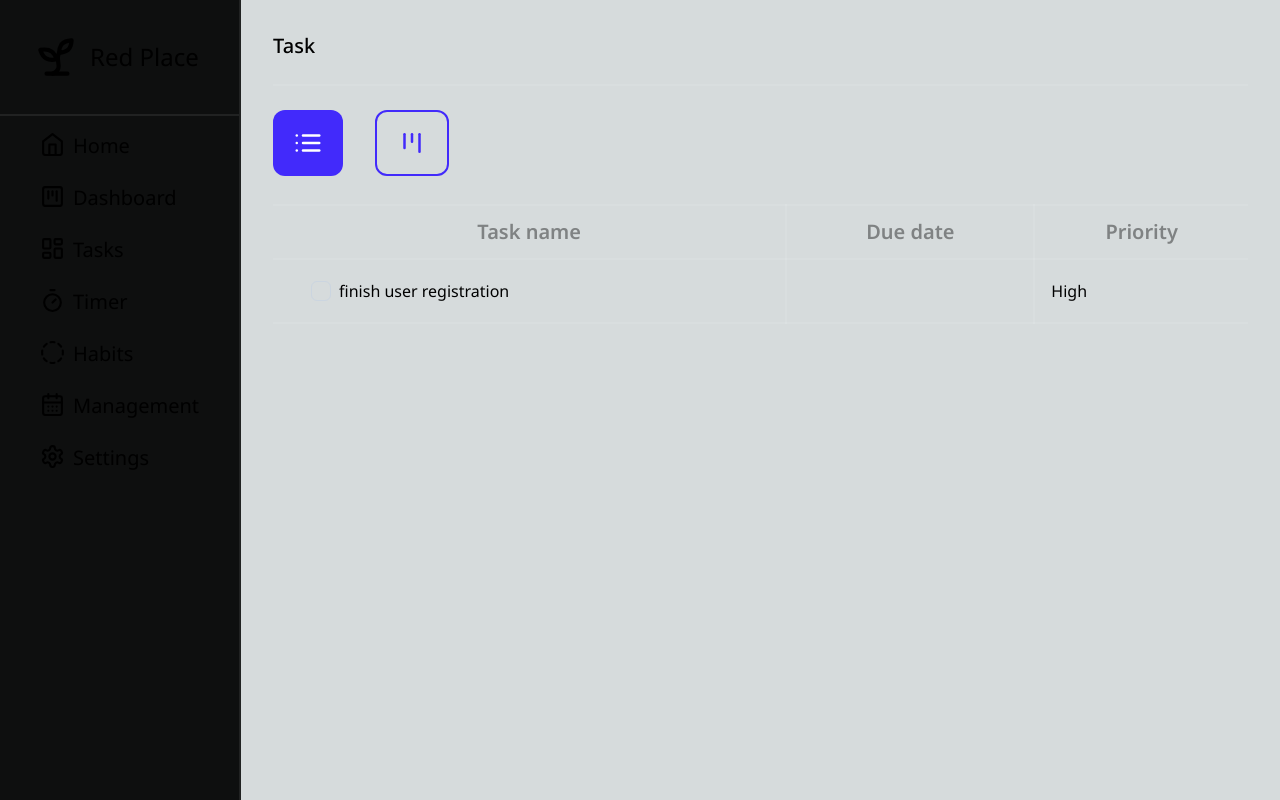
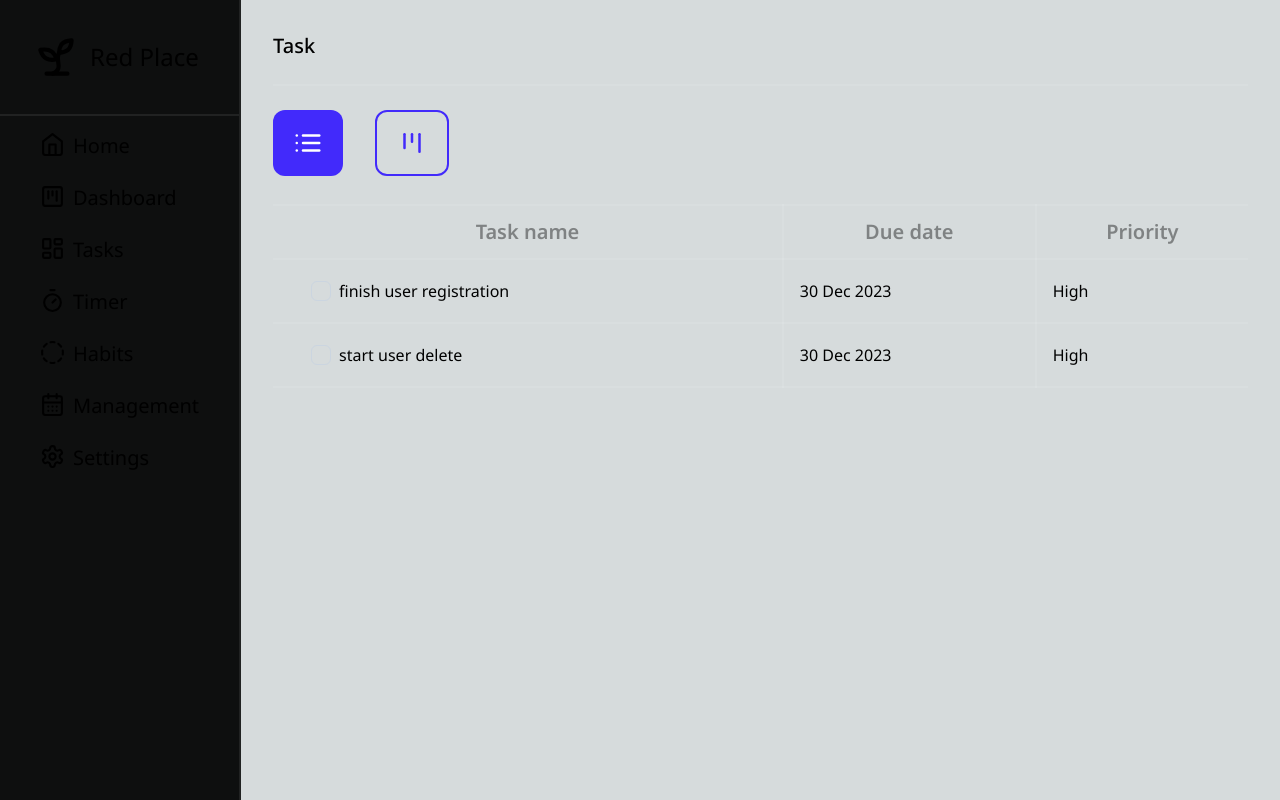
Before and after one commit to kapepa/RedPlace, a Next.js app in the folder app/: page /tasks in a window 1280 px wide. Built offline with nearby package versions, Linux system fonts and the light colour scheme.

Commit message:
app: DraggableRow

```diff
--- a/app/package.json
+++ b/app/package.json
@@ -10,6 +10,7 @@
   },
   "dependencies": {
     "classnames": "^2.5.0",
+    "immutability-helper": "^3.1.1",
     "lucide": "^0.303.0",
     "lucide-react": "^0.303.0",
     "next": "14.0.4",
--- a/app/src/entities/TaskList/ui/TaskList.tsx
+++ b/app/src/entities/TaskList/ui/TaskList.tsx
@@ -1,7 +1,13 @@
+'use client'
+
 import classNames from "classnames";
-import { FC } from "react";
+import { FC, useState } from "react";
 import styles from "./TaskList.module.scss";
 import { DraggableRow } from "@/shared/ui/DraggableRow";
+import { DropTBody } from "@/shared/ui/DropTBody";
+import { tTask } from "@/shared/types/task.types";
+import { DndProvider } from "react-dnd";
+import { HTML5Backend } from "react-dnd-html5-backend";
 
 interface TaskListProps {
   className?: string,
@@ -10,7 +16,13 @@ interface TaskListProps {
 const TaskList: FC<TaskListProps> = (props) => {
   const {className} = props;
 
+  const tasks: tTask[] = [
+    { id: "1", text: "finish user registration", date: new Date(), priority: "High" },
+    { id: "2", text: "start user delete", date: new Date(), priority: "High" },
+  ]
+
   return (
+    <DndProvider backend={HTML5Backend}>
       <table className={classNames(styles.task_list, className)}>
         <thead className={classNames(styles.task_list__row, styles.task_list__head)}>
           <tr >
@@ -19,18 +31,12 @@ const TaskList: FC<TaskListProps> = (props) => {
             <th>Priority</th>
           </tr>
         </thead>
-      <tbody className={classNames(styles.task_list__row, styles.task_list__body)}>
-        <DraggableRow
-          text="finish user registration"
-          date={""}
+        <DropTBody
+          tasks={tasks}
+          className={classNames(styles.task_list__row, styles.task_list__body)}
         />
-        {/* <tr className={styles.task_list__tr}>
-          <td colSpan={3}>
-            To Do
-          </td>
-        </tr> */}
-      </tbody>
       </table>
+    </DndProvider>
   )
 }
 
--- /dev/null
+++ b/app/src/shared/enum/drags.enum.ts
@@ -0,0 +1,3 @@
+export enum DRAGS {
+  Task = "Task"
+}
--- /dev/null
+++ b/app/src/shared/enum/priority.enum.ts
@@ -0,0 +1,3 @@
+export enum ePriority {
+  High = "High",
+}
--- /dev/null
+++ b/app/src/shared/types/task.types.ts
@@ -0,0 +1,8 @@
+import { ePriority } from "../enum/priority.enum";
+
+export type tTask = {
+  id: string,
+  text: string,
+  date: Date,
+  priority: keyof typeof ePriority,
+}
--- a/app/src/shared/ui/DraggableRow/DraggableRow.tsx
+++ b/app/src/shared/ui/DraggableRow/DraggableRow.tsx
@@ -1,23 +1,44 @@
+'use client'
+
 import classNames from "classnames";
 import styles from "./DraggableRow.module.scss";
-import { FC } from "react";
+import { FC, useMemo } from "react";
 import { Checkbox } from "@/shared/ui/Checkbox";
 import { GripVertical } from "lucide-react";
 import { ImgIco } from "@/shared/ui/ImgIco";
-
-
+import { tTask } from "@/shared/types/task.types";
+import { useDrag } from "react-dnd";
+import { DRAGS } from "@/shared/enum/drags.enum";
 
 interface DraggableRowProps {
-  text: string,
-  date: Date,
-  priority: any
+  id: string,
+  index: number,
+  asset: tTask,
+  moveItem: (dragIndex: number, hoverIndex: number) => void;
 }
 
 const DraggableRow: FC<DraggableRowProps> = (props) => {
-  const { text } = props;
+  const { id, index, asset: { text, priority, date } } = props;
+  const [, drag] = useDrag({
+    type: DRAGS.Task,
+    item: { id, index },
+  });
+  const month: string[] = ['Jan', 'Feb', 'Mar', 'Apr', 'May', 'Jun', 'Jul', 'Aug', 'Sep', 'Oct', 'Nov', 'Dec'];
+
+  const getDate = useMemo(
+    () => {
+      const toDate = new Date(date);
+      const getDay = toDate.getDate();
+      const getMonth = toDate.getMonth();
+      const gatYears = toDate.getFullYear();
+
+      return `${getDay} ${month[getMonth]} ${gatYears}`
+    },
+    [date]
+  )
 
   return (
-    <tr>
+    <tr ref={drag}>
       <td>
         <label className={classNames(styles.td_row,"flex items-center gap-2")}>
           <button>
@@ -27,8 +48,8 @@ const DraggableRow: FC<DraggableRowProps> = (props) => {
           <span>{text}</span>
         </label>
       </td>
-      <td></td>
-      <td>High</td>
+      <td>{getDate}</td>
+      <td>{priority}</td>
     </tr>
   )
 }
--- /dev/null
+++ b/app/src/shared/ui/DropTBody/DropTBody.tsx
@@ -0,0 +1,77 @@
+'use client'
+
+import { DRAGS } from "@/shared/enum/drags.enum";
+import { tTask } from "@/shared/types/task.types";
+import { FC, memo, useMemo, useRef, useState } from "react";
+import { DropTargetMonitor, useDrop } from "react-dnd";
+import { DraggableRow } from "../DraggableRow";
+
+interface DropContainerProps {
+  className?: string;
+  tasks: tTask[];
+}
+
+const DropTBody: FC<DropContainerProps> = memo((props) => {
+  const {className, tasks} = props;
+  const [sortedItemsTasks, setSortedTasks] = useState(tasks);
+  const ref = useRef<HTMLTableSectionElement | null>(null);
+
+  const moveTask = (dragIndex: number, hoverIndex: number) => {
+    const draggedItem = sortedItemsTasks[dragIndex];
+    const newItems = [...sortedItemsTasks];
+    newItems.splice(dragIndex, 1);
+    newItems.splice(hoverIndex, 0, draggedItem);
+    setSortedTasks(newItems);
+  };
+
+  const [, drop] = useDrop({
+    accept: DRAGS.Task,
+    hover: (item: { id: string; index: number }, monitor: DropTargetMonitor) => {
+      if (!ref.current) {
+        return;
+      }
+
+      const dragIndex = item.index;
+      const hoverIndex = sortedItemsTasks.length;
+      const hoverBoundingRect = ref.current?.getBoundingClientRect();
+      const hoverMiddleY = (hoverBoundingRect.bottom - hoverBoundingRect.top) / 2;
+      const clientOffset = monitor.getClientOffset();
+      const hoverClientY = clientOffset!.y - hoverBoundingRect.top;
+
+      if (dragIndex < hoverIndex && hoverClientY < hoverMiddleY) {
+        return;
+      }
+
+      if (dragIndex > hoverIndex && hoverClientY > hoverMiddleY) {
+        return;
+      }
+
+      moveTask(dragIndex, hoverIndex);
+      item.index = hoverIndex;
+    },
+  });
+
+  const tasksMap = useMemo(() => {
+    return (
+      sortedItemsTasks.map(
+        (task: tTask, index: number) => (
+          <DraggableRow
+            key={`${task.id}-${index}`}
+            id={task.id}
+            asset={task}
+            index={index}
+            moveItem={moveTask}
+          />
+        ))
+    )
+  },[tasks])
+
+  return (
+      <tbody className={className} ref={ref}>
+        {tasksMap}
+      </tbody>
+    )
+  }
+)
+
+export { DropTBody }
--- /dev/null
+++ b/app/src/shared/ui/DropTBody/index.ts
@@ -0,0 +1,3 @@
+import { DropTBody } from "./DropTBody";
+
+export { DropTBody };
```
Also changed, not shown: 1 other file (tests, documents, lock files or other folders). Lines whose indentation alone changed are shown as unchanged.
